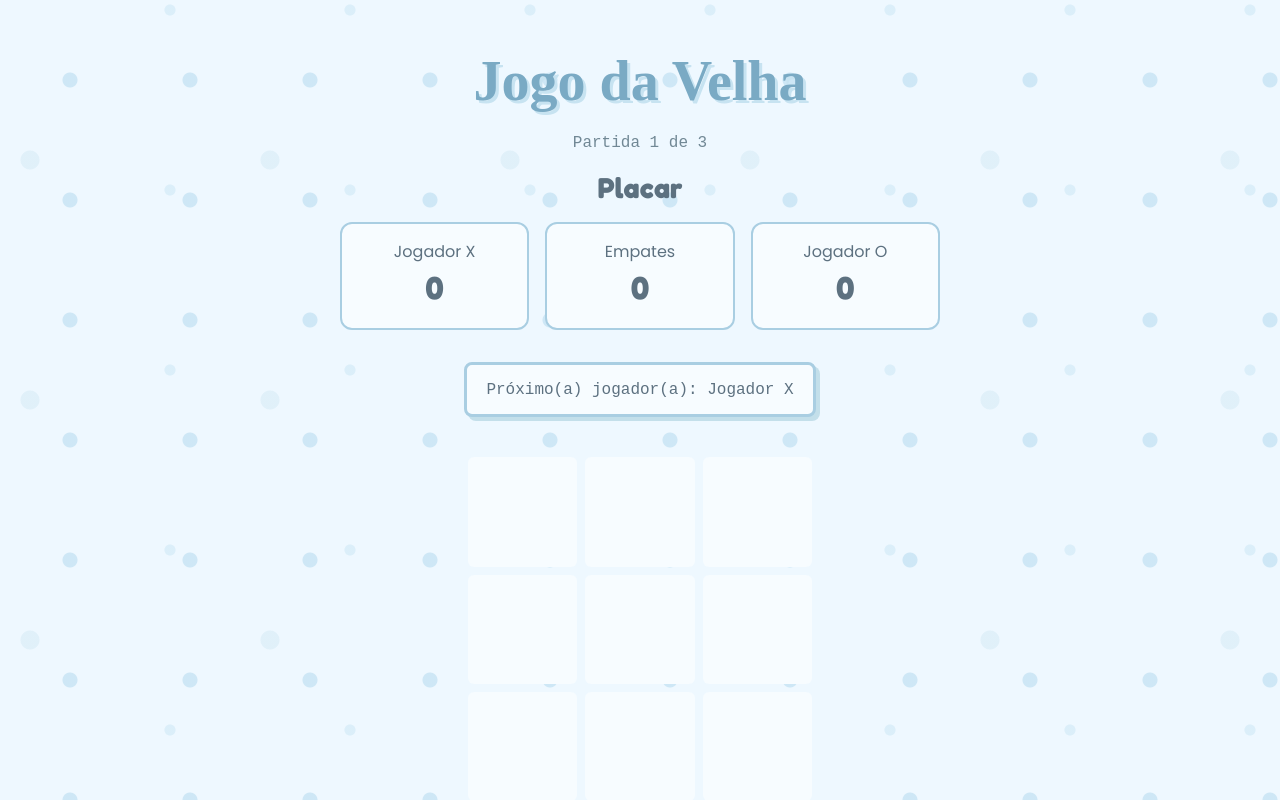
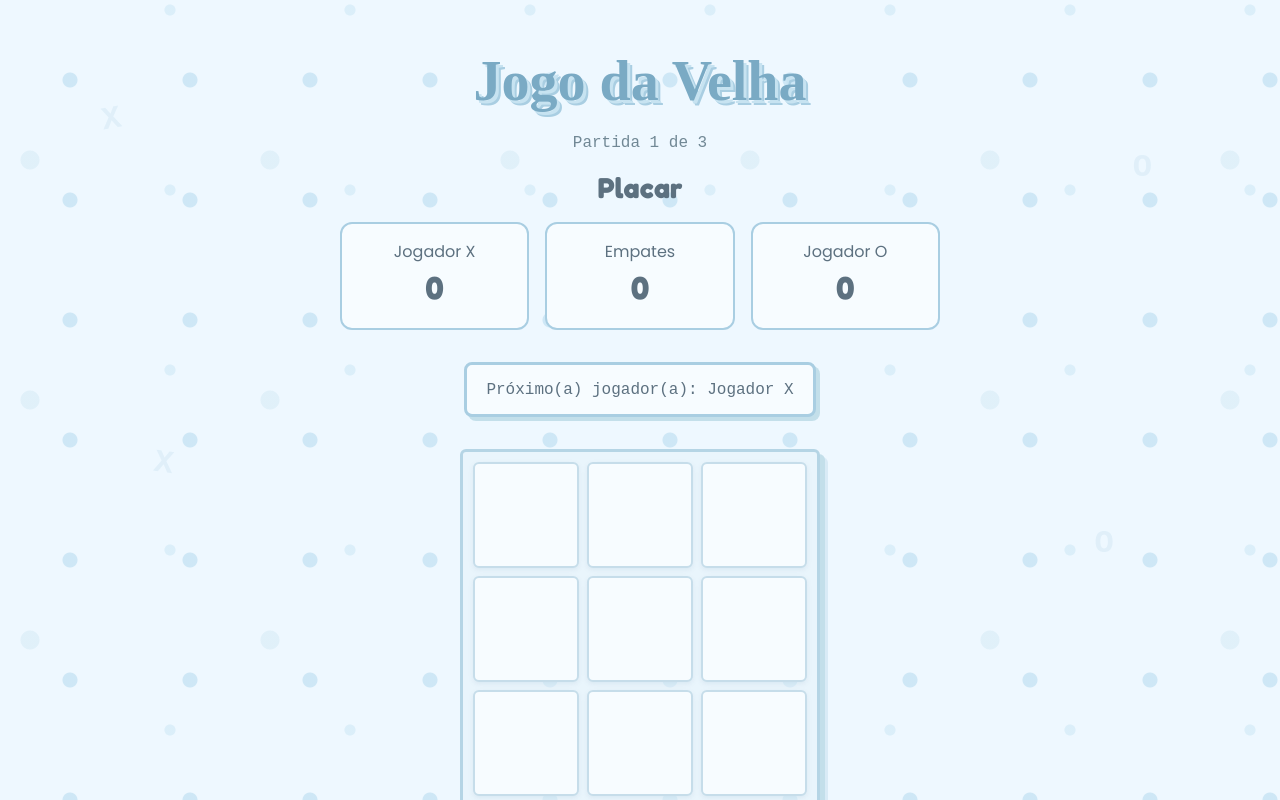
Before and after one commit to gabimichachi/jogo_da_velha, a React (Vite) app: page / in a window 1280 px wide. Both pictures are taken after a click on the button "Iniciar jogo". Shown: the top 800 px of the page. Built offline with nearby package versions, Linux system fonts and the light colour scheme.

Commit message:
mod: arrumei css

```diff
--- a/src/components/Board/Board.module.css
+++ b/src/components/Board/Board.module.css
@@ -9,12 +9,14 @@
     max-width: 360px;
 
     margin: 2rem auto;
+    padding: 10px;
 
-  padding: 8px;
+    border: 3px solid #b5d5e5;
+    border-radius: 6px;
 
-  border-radius: 14px;
+    background-color: rgba(229, 243, 250, 0.55);
 
-
-
-
+    box-shadow:
+        5px 5px 0 #c3dfea,
+        8px 8px 0 rgba(169, 206, 226, 0.3);
 }
--- a/src/components/Game/Game.jsx
+++ b/src/components/Game/Game.jsx
@@ -215,6 +215,14 @@ function Game() {
 
   return (
     <main className={styles.game}>
+
+      <div className={styles.decoracoes}>
+        <span className={styles.pixelX}>X</span>
+        <span className={styles.pixelO}>O</span>
+        <span className={styles.pixelX}>X</span>
+        <span className={styles.pixelO}>O</span>
+      </div>
+
       <div className="container">
         <div className={styles.game__conteudo}>
 
--- a/src/components/Game/Game.module.css
+++ b/src/components/Game/Game.module.css
@@ -16,6 +16,9 @@
 }
 
 .game__conteudo {
+  position: relative;
+  z-index: 1;
+
   max-width: 700px;
   margin: 0 auto;
   text-align: center;
@@ -23,14 +26,14 @@
 
 .game__titulo {
   margin-bottom: 1rem;
-
   color: #7aaac4;
-
   font-family: "Indie Flower", cursive;
   font-size: 3.5rem;
   font-weight: bold;
 
-  text-shadow: 3px 3px 0 #c7e3f1;
+  text-shadow:
+    3px 3px 0 #c7e3f1,
+    5px 5px 0 #a9cee2;
 }
 
 .game__partida {
@@ -65,13 +68,13 @@
   padding: 2rem;
 
   border: 4px solid #a9cee2;
-  border-radius: 10px;
+  border-radius: 6px;
 
   background-color: #e5f3fa;
 
   box-shadow:
     6px 6px 0 #b8d8e8,
-    0 8px 20px rgba(108, 160, 185, 0.15);
+    10px 10px 0 rgba(169, 206, 226, 0.25);
 }
 
 .configuracao h2 {
@@ -119,7 +122,7 @@
   padding: 0.7rem 1.8rem;
 
   border: 3px solid #82aec5;
-  border-radius: 7px;
+  border-radius: 4px;
 
   background-color: #c7e3f1;
   color: #587487;
@@ -128,26 +131,32 @@
   font-size: 1.3rem;
   font-weight: bold;
 
-  box-shadow: 4px 4px 0 #9fc5d9;
+  box-shadow:
+    4px 4px 0 #9fc5d9,
+    7px 7px 0 #d8eaf3;
 
-  transition: 0.15s;
+  transition: 0.1s;
 }
 
 .game__botao:hover {
-  border-color: #a9c9d9;
-  background-color: #b5d9eb;
+  border-color: #9fc5d9;
+  background-color: #d4e9f4;
 
-  transform: translate(2px, 2px);
+  transform: translate(1px, 1px);
 
-  box-shadow: 2px 2px 0 #9fc5d9;
+  box-shadow:
+    3px 3px 0 #9fc5d9,
+    5px 5px 0 #d8eaf3;
 }
 
 .game__botao:active {
   background-color: #cfe3ee !important;
   border-color: #82aec5 !important;
-  color: #ffffff !important;
-  box-shadow: 1px 1px 0 #b7cfdb !important;
-  transform: translate(1px, 1px);
+  color: #587487 !important;
+
+  transform: translate(4px, 4px);
+
+  box-shadow: none !important;
 }
 
 /* tela de resultado */
@@ -241,3 +250,45 @@
 
   box-shadow: 2px 2px 0 #9fc5d9;
 }
+
+/* decoração pixel art do fundo */
+
+.decoracoes {
+  position: fixed;
+  inset: 0;
+  pointer-events: none;
+  overflow: hidden;
+  z-index: 0;
+}
+
+.pixelX,
+.pixelO {
+  position: absolute;
+  font-family: monospace;
+  font-weight: 900;
+  font-size: 2rem;
+  color: #9fc9df;
+  opacity: 0.18;
+}
+
+.pixelX:nth-child(1) {
+  top: 12%;
+  left: 8%;
+  transform: rotate(-10deg);
+}
+
+.pixelO:nth-child(2) {
+  top: 18%;
+  right: 10%;
+}
+
+.pixelX:nth-child(3) {
+  top: 55%;
+  left: 12%;
+  transform: rotate(8deg);
+}
+
+.pixelO:nth-child(4) {
+  top: 65%;
+  right: 13%;
+}
--- a/src/components/Square/Square.module.css
+++ b/src/components/Square/Square.module.css
@@ -1,7 +1,7 @@
 .square {
     aspect-ratio: 1;
 
-  border: none;
+    border: 2px solid #c6ddea;
     border-radius: 6px;
 
     background-color: var(--cor-quadrado);
@@ -12,33 +12,29 @@
     font-weight: bold;
 
     cursor: pointer;
+    outline: none;
 
-  outline: none;
-  box-shadow: none;
+    box-shadow: 0 2px 5px rgba(90, 140, 170, 0.12);
 
     transition: 0.12s;
 }
 
 .square:hover {
     background-color: var(--cor-hover);
-
-  border: none;
+    border-color: #aacbdc;
 
     transform: translate(2px, 2px);
 
     outline: none;
-  box-shadow: none;
+    box-shadow: 0 1px 3px rgba(90, 140, 170, 0.15);
 }
 
 .square:focus {
     outline: none;
-  border: none;
-  box-shadow: none;
+    border-color: #c6ddea;
 }
 
 .square:active {
     transform: translate(2px, 2px);
-
-  border: none;
-  box-shadow: none;
+    border-color: #aacbdc;
 }
```
Lines whose indentation alone changed are shown as unchanged.
